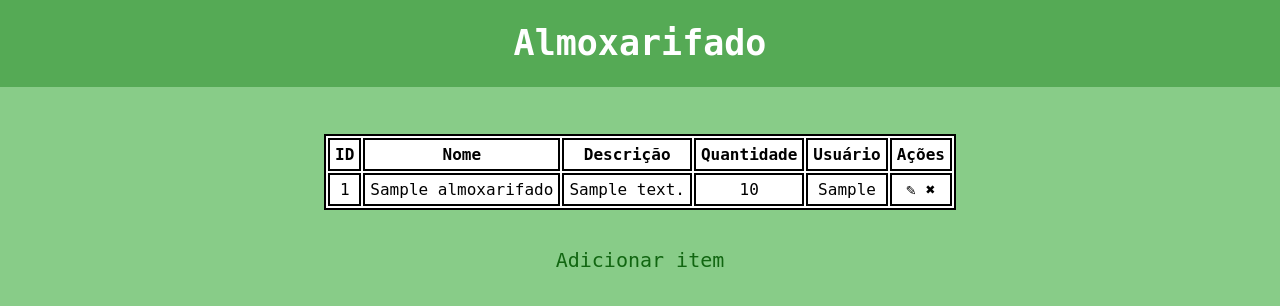
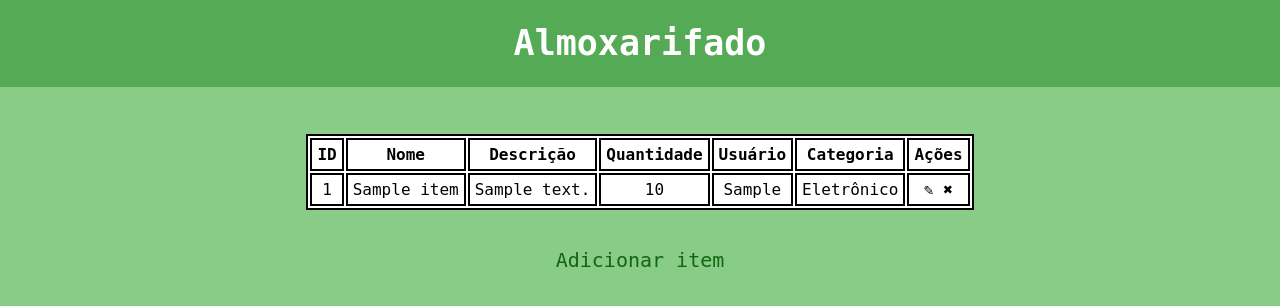
Before and after one commit to ViktorR-BarreL/crud-django, a Django app: page / in a window 1280 px wide. Shown: the top 306 px of the page. Run offline with Django 3.2, Linux system fonts and the light colour scheme; data comes from the database, SQL or seed files in the repository; tables that the repository leaves empty hold one stand-in row (values such as "Sample post").

Commit message:
add model Categoria, alteração do forms.py e lista.html, add model Categoria no admin.py

```diff
--- a/almoxarifado/admin.py
+++ b/almoxarifado/admin.py
@@ -1,6 +1,7 @@
 from django.contrib import admin
-from .models import Almoxarifado
+from .models import Item, Categoria
 
-admin.site.register(Almoxarifado)
+admin.site.register(Item)
+admin.site.register(Categoria)
 
 # Register your models here.
--- a/almoxarifado/models.py
+++ b/almoxarifado/models.py
@@ -1,8 +1,19 @@
 from django.db import models
 
-class Almoxarifado(models.Model):
+class Item(models.Model):
     id = models.AutoField(primary_key = True)
     nome = models.CharField(max_length=100)
     descrição = models.TextField()
     quantidade = models.PositiveIntegerField()
     usuário = models.CharField(max_length=100)
+    categoria = models.ForeignKey('Categoria', on_delete=models.CASCADE)
+
+    def __str__(self):
+        return self.nome
+
+class Categoria(models.Model):
+    id = models.AutoField(primary_key= True)
+    nome = models.CharField(max_length=100)
+
+    def __str__(self):
+        return self.nome
--- a/almoxarifado/templates/lista.html
+++ b/almoxarifado/templates/lista.html
@@ -22,6 +22,7 @@
             <td id="colunaTabela"><b>Descrição</b></td>
             <td id="colunaTabela"><b>Quantidade</b></td>
             <td id="colunaTabela"><b>Usuário</b></td>
+            <td id="colunaTabela"><b>Categoria</b></td>
             <td id="colunaTabela"><b>Ações</b></td>
 
 
@@ -46,6 +47,10 @@
                     <td id="colunaTabela">
                         {{ item.usuário }}
                     </td>
+
+                    <td id="colunaTabela">
+                        {{ item.categoria }}
+                    </td>
                     <td id="colunaTabela">
                         <a href="{% url 'update_itens' item.id %}" id="icone">&#9998</a>
                         <a href="{% url 'delete_itens' item.id %}" id="icone">&#10006</a>
--- a/almoxarifado/views.py
+++ b/almoxarifado/views.py
@@ -1,13 +1,13 @@
 from django.shortcuts import render, redirect
-from .models import Almoxarifado
-from .forms import AlmoxarifadoForm
+from .models import Item
+from .forms import ItemForm
 
 def list_itens(request):
-    itens = Almoxarifado.objects.all()
+    itens = Item.objects.all()
     return render(request, 'lista.html', {'itens': itens})
 
 def create_itens(request):
-    form = AlmoxarifadoForm(request.POST or None)
+    form = ItemForm(request.POST or None)
 
     if form.is_valid():
         form.save()
@@ -16,8 +16,8 @@
     return render(request, 'form.html', {'form':form})
 
 def update_itens(request, id):
-    item = Almoxarifado.objects.get(id=id)
-    form = AlmoxarifadoForm(request.POST or None, instance=item)
+    item = Item.objects.get(id=id)
+    form = ItemForm(request.POST or None, instance=item)
 
     if form.is_valid():
         form.save()
@@ -26,7 +26,7 @@
     return render(request, 'form.html', {'form': form,})
 
 def delete_itens(request, id):
-    item = Almoxarifado.objects.get(id=id)
+    item = Item.objects.get(id=id)
 
     if request.method == 'POST':
         item.delete()
```
Also changed, not shown: almoxarifado/forms.py (+4 -4 lines), almoxarifado/migrations/0005_auto_20181203_0830.py (added), almoxarifado/migrations/0006_categoria.py (added), almoxarifado/migrations/0007_auto_20181203_0848.py (added), almoxarifado/migrations/0008_auto_20181203_0850.py (added), almoxarifado/migrations/0009_delete_categoria.py (added), almoxarifado/migrations/0010_categoria.py (added), almoxarifado/migrations/0011_delete_categoria.py (added), almoxarifado/migrations/0012_categoria.py (added), almoxarifado/migrations/0013_auto_20181203_0906.py (added), almoxarifado/migrations/0014_item_categoria.py (added), db.sqlite3.
